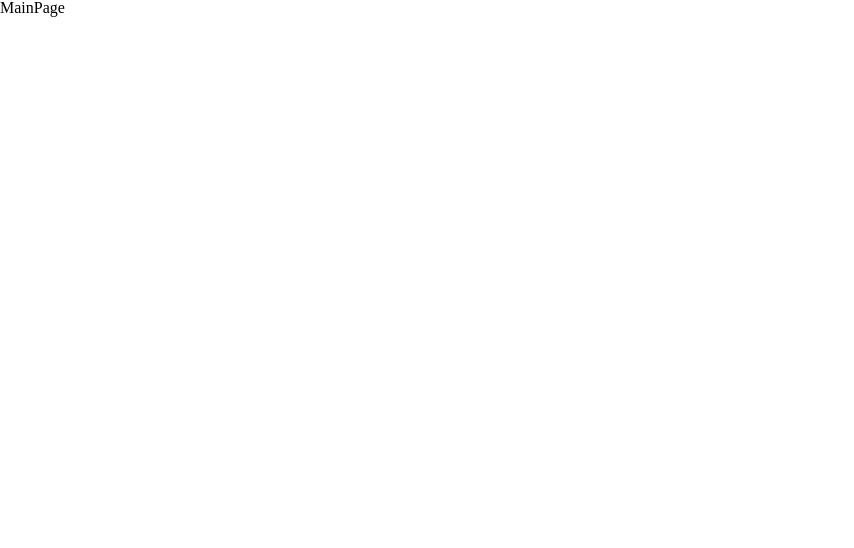
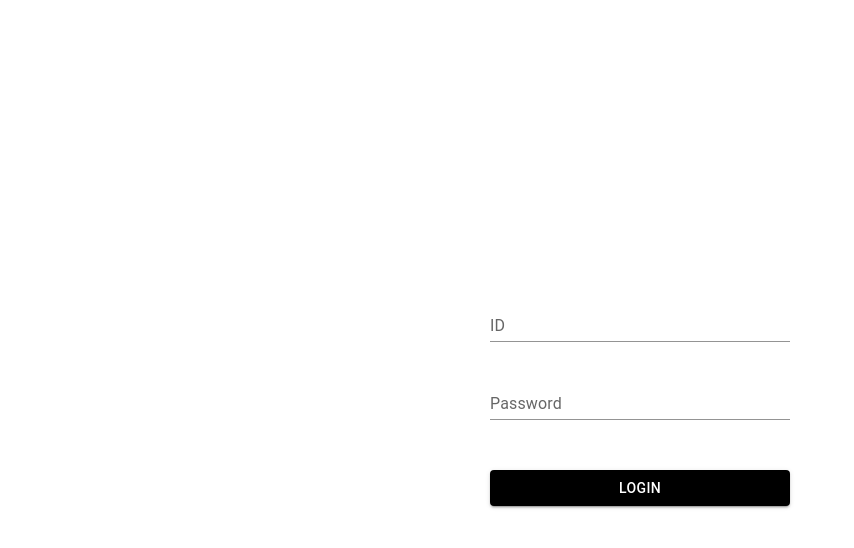
Before and after one commit to MEDIFLIX/ST_FE, a React (Create React App) app in the folder st_fe/: page / in a window 1280 px wide. Shown: the top 548 px of the page, without its empty margins (0-854 px from the left). Built offline with nearby package versions, Linux system fonts and the light colour scheme.

Commit message:
feat : Router 경로 변경

```diff
--- a/st_fe/src/Router.tsx
+++ b/st_fe/src/Router.tsx
@@ -12,8 +12,8 @@
       <ErrorBoundary>
         <Suspense fallback={<Spinner />}>
           <Routes>
-            <Route path="/" element={<MainPage />} />
-            <Route path="/login" element={<Login />} />
+            <Route path="/" element={<Login />} />
+            <Route path="/main" element={<MainPage />} />
             <Route path="*" element={<NotFound />} />
           </Routes>
         </Suspense>
```
